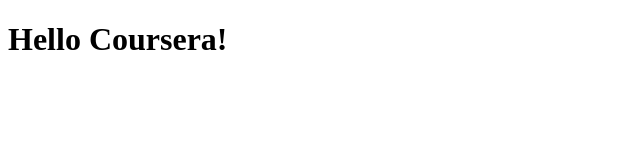
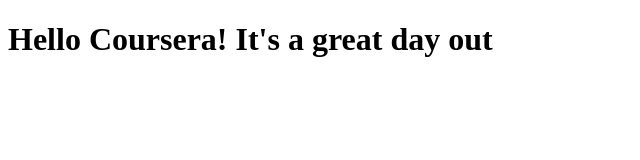
Before and after one commit to cristiantaran/coursera-test, a plain HTML site: page site/index.html in a window 1280 px wide. Shown: the whole page, without its empty margins (0-640 px from the left). Drawn offline with Linux system fonts and the light colour scheme.

Commit message:
Small change to the page content

```diff
--- a/site/index.html
+++ b/site/index.html
@@ -4,6 +4,6 @@
 	<title>Hello Coursera!</title>
 </head>
 <body>
-<h1>Hello Coursera!</h1>
+<h1>Hello Coursera! It's a great day out</h1>
 </body>
 </html>
```
